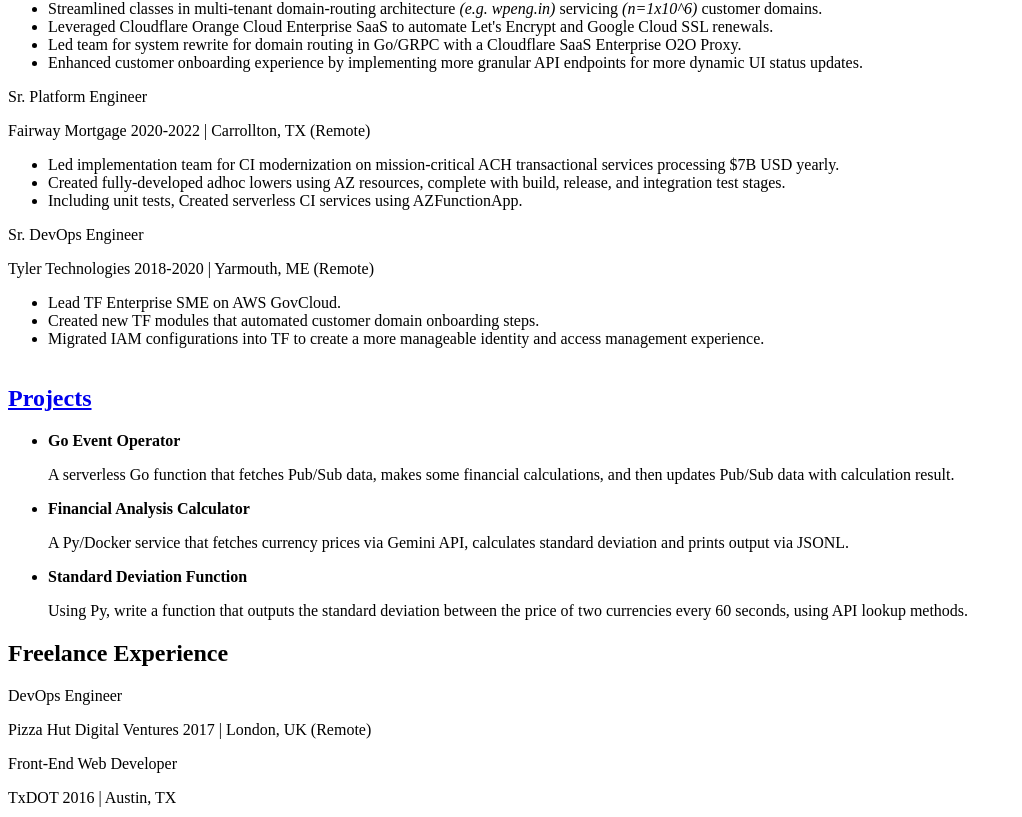
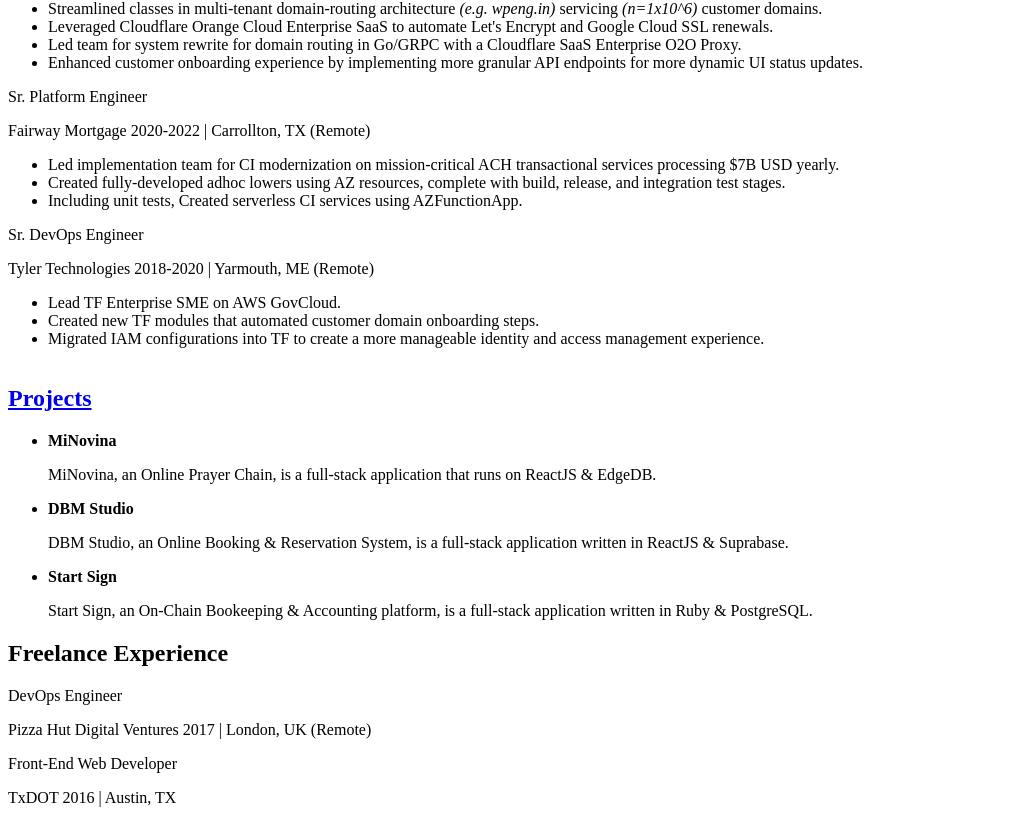
Before and after one commit to mhackersu/cv-app, a React (Vite) app: page / in a window 1280 px wide. Shown: the part 460-1277 px from the top of the page, without its empty margins (0-1022 px from the left). Built offline with nearby package versions, Linux system fonts and the light colour scheme.

Commit message:
update projects

```diff
--- a/src/components/Resume.tsx
+++ b/src/components/Resume.tsx
@@ -129,26 +129,24 @@
           </a>
           <ul className="list-disc space-y-2 pl-5 text-sm">
             <li>
-              <strong>Go Event Operator</strong>
+              <strong>MiNovina</strong>
               <p className="text-gray-700">
-                A serverless Go function that fetches Pub/Sub data, makes some
-                financial calculations, and then updates Pub/Sub data with
-                calculation result.
+                MiNovina, an Online Prayer Chain, is a full-stack application
+                that runs on ReactJS & EdgeDB.
               </p>
             </li>
             <li>
-              <strong>Financial Analysis Calculator</strong>
+              <strong>DBM Studio</strong>
               <p className="text-gray-700">
-                A Py/Docker service that fetches currency prices via Gemini API,
-                calculates standard deviation and prints output via JSONL.
+                DBM Studio, an Online Booking & Reservation System, is a
+                full-stack application written in ReactJS & Suprabase.
               </p>
             </li>
             <li>
-              <strong>Standard Deviation Function</strong>
+              <strong>Start Sign</strong>
               <p className="text-gray-700">
-                Using Py, write a function that outputs the standard deviation
-                between the price of two currencies every 60 seconds, using API
-                lookup methods.
+                Start Sign, an On-Chain Bookeeping & Accounting platform, is a
+                full-stack application written in Ruby & PostgreSQL.
               </p>
             </li>
           </ul>
```
